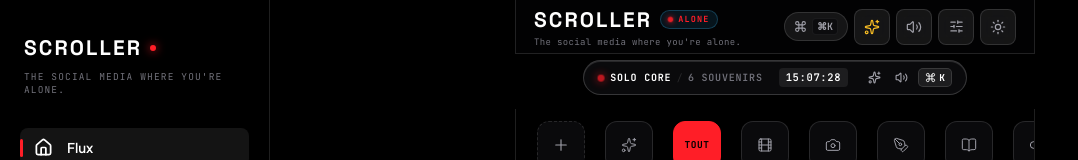
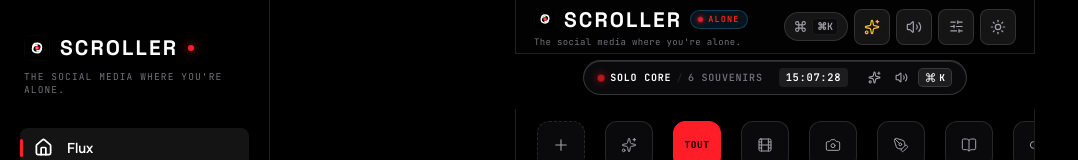
Before and after one commit to ulysseglere-web/scroller, a React (Vite) app: page / in a window 1280 px wide. Shown: the top 160 px of the page, without its empty margins (0-1078 px from the left). Built offline with nearby package versions, Linux system fonts and the light colour scheme.

Commit message:
feat: add official PWA logo and web manifest

```diff
--- a/index.html
+++ b/index.html
@@ -3,13 +3,16 @@
   <head>
     <meta charset="UTF-8" />
     <link rel="icon" type="image/svg+xml" href="/favicon.svg" />
+    <link rel="apple-touch-icon" href="/logo.svg" />
+    <link rel="manifest" href="/manifest.json" />
     <meta name="viewport" content="width=device-width, initial-scale=1.0, maximum-scale=1.0, user-scalable=no, viewport-fit=cover" />
-    <meta name="theme-color" content="#030303" />
+    <meta name="theme-color" content="#000000" />
     <meta name="apple-mobile-web-app-capable" content="yes" />
+    <meta name="apple-mobile-web-app-title" content="SCROLLER" />
     <meta name="apple-mobile-web-app-status-bar-style" content="black-translucent" />
     <meta name="description" content="SCROLLER — The social media where you're alone." />
     <title>SCROLLER — The social media where you're alone</title>
-    <!-- Modern Cutting-edge Typography: Plus Jakarta Sans, Space Grotesk, JetBrains Mono -->
+    <!-- Typography: Plus Jakarta Sans, Space Grotesk, JetBrains Mono -->
     <link rel="preconnect" href="https://fonts.googleapis.com">
     <link rel="preconnect" href="https://fonts.gstatic.com" crossorigin>
     <link href="https://fonts.googleapis.com/css2?family=JetBrains+Mono:wght@400;500;600;700&family=Plus+Jakarta+Sans:wght@300;400;500;600;700;800&family=Space+Grotesk:wght@500;600;700&display=swap" rel="stylesheet">
--- a/src/App.css
+++ b/src/App.css
@@ -53,7 +53,23 @@
 .sidebar-logo-row {
   display: flex;
   align-items: center;
-  gap: 8px;
+  gap: 10px;
+}
+
+.brand-app-logo {
+  width: 22px;
+  height: 22px;
+  border-radius: 6px;
+  display: block;
+  flex-shrink: 0;
+}
+
+.sidebar-brand-logo {
+  width: 26px;
+  height: 26px;
+  border-radius: 7px;
+  display: block;
+  flex-shrink: 0;
 }
 
 .brand-wordmark {
--- a/src/components/Header.tsx
+++ b/src/components/Header.tsx
@@ -33,6 +33,7 @@ export const Header: React.FC<HeaderProps> = ({
     <header className="app-header">
       <div className="header-left">
         <div className="brand-group">
+          <img src="/favicon.svg" alt="SCROLLER" className="brand-app-logo" />
           <span className="brand-wordmark">SCROLLER</span>
           <div className="status-live-pill" title="Vous êtes le seul utilisateur de ce réseau">
             <span className="pulse-dot" />
--- a/src/components/Navigation.tsx
+++ b/src/components/Navigation.tsx
@@ -39,6 +39,7 @@ export const Navigation: React.FC<NavigationProps> = ({
         <div className="sidebar-top">
           <div className="sidebar-brand" onClick={() => handleTabClick('home')}>
             <div className="sidebar-logo-row">
+              <img src="/favicon.svg" alt="SCROLLER" className="sidebar-brand-logo" />
               <span className="brand-wordmark">SCROLLER</span>
               <span className="status-indicator-dot" />
             </div>
```
Also changed, not shown: public/favicon.svg, public/logo.svg (added), public/manifest.json (added).
